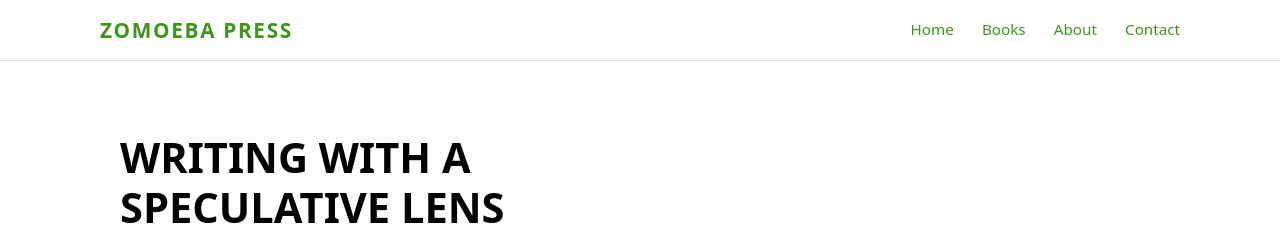
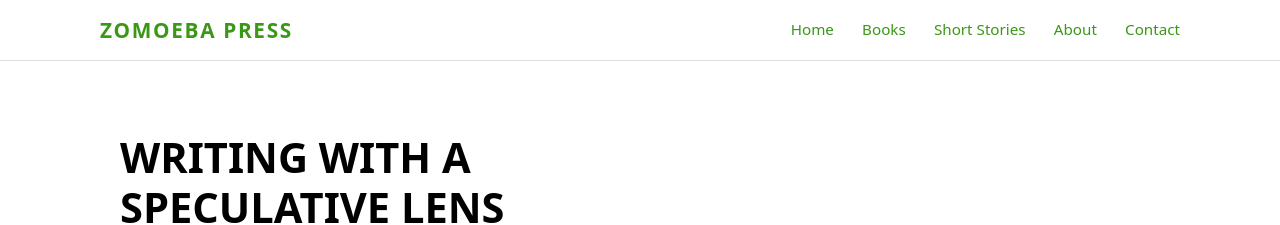
Before and after one commit to susanlynn-books/zomoeba, a Jekyll site: the page built from index.md, in a window 1280 px wide. Shown: the top 225 px of the page. Built offline with Jekyll 4.4.1, drawn with Linux system fonts in a browser that asks for light colours.

Commit message:
Update default.html

```diff
--- a/_layouts/default.html
+++ b/_layouts/default.html
@@ -14,6 +14,7 @@
       <nav class="site-nav">
         <a href="{{ "/zomoeba/" | relative_url }}">Home</a>
         <a href="{{ "/zomoeba/books/" | relative_url }}">Books</a>
+        <a href="{{ "/zomoeba/books/" | relative_url }}">Short Stories</a>
         <a href="{{ "/zomoeba/about/" | relative_url }}">About</a>
         <a href="{{ "/zomoeba/contact/" | relative_url }}">Contact</a>
       </nav>
```
